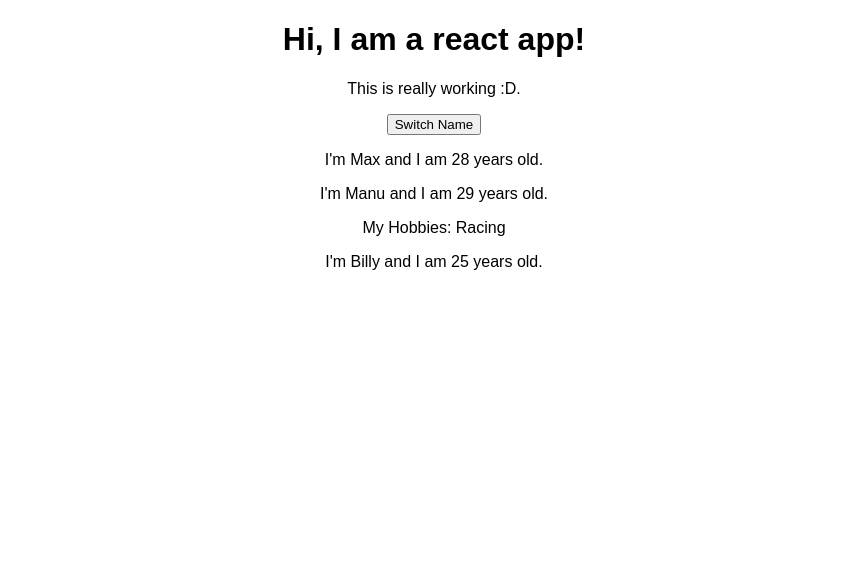
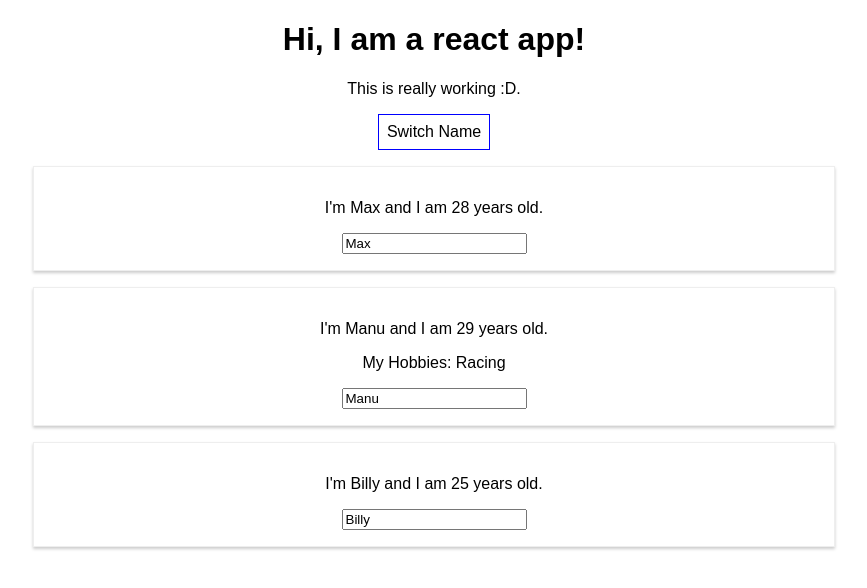
Before and after one commit to quangp789/first-react-app, a React (Create React App) app: page / in a window 1280 px wide. Shown: the top 588 px of the page, without its empty margins (206-1073 px from the left). Built offline with nearby package versions, Linux system fonts and the light colour scheme.

Commit message:
State Components, Passing method between components, Two way binding, Inline styles and style sheets

```diff
--- a/src/App.js
+++ b/src/App.js
@@ -1,43 +1,79 @@
-import React, { Component } from 'react';
+import React, { useState } from 'react';
 import './App.css';
 import Person from './Person/Person';
 
-class App extends Component {
-  	state = {
+const app = props => {
+	// useState - Always returns an array with 2 elements and ONLY 2.
+	// We use the first arg to render, and the second to make changes
+	const [personsState, setPersonsState] = useState({
 		persons: [
 			{ name: 'Max', age: 28 },
 			{ name: 'Manu', age: 29 },
 			{ name: 'Billy', age: 25 }
-		]
-	}
+		],
+	});
 
-	switchNameHandler = () => {
-		// console.log('Was Clicked!');
-		// This will not work: this.state.persons[0].name = 'Quang';
-		this.setState({persons: [
-			{ name: 'Quang', age: 28 },
+	// React Hook: You can reuse "useState" to effectively change your "persons" state w/o affecting your "other" state.
+	const [otherState, setOtherState] = useState('Some value');
+
+	const switchNameHandler = (newName) => {
+	// This will not work: this.state.persons[0].name = 'Quang';
+		setPersonsState({
+		  persons: [
+			{ name: newName, age: 28 },
 			{ name: 'Manu', age: 29 },
 			{ name: 'Billy', age: 27 }
-			]
+		  ]
 		})
-	}
+	};
 
-	render() {
+	// We extract the "target" of the event (what we typed) and get the value to change the name
+	const nameChangedHandler = (event) => {
+		setPersonsState({
+		  persons: [
+			{ name: 'Quang', age: 28 },
+			{ name: event.target.value, age: 29 },
+			{ name: 'Billy', age: 27 }
+		  ]
+		})
+	};
+
+	const style = {
+		backgroundColor: 'white',
+		font: 'inherit',
+		border: '1px solid blue',
+		padding: '8px',
+		cursor: 'pointer'
+	};
+
 	 return (
 	  // Cannot use class but rather className. Which is a react attribute
       <div className="App">
 		<h1>Hi, I am a react app!</h1>
 		<p>This is really working :D.</p>
-		 <button onClick={this.switchNameHandler}>Switch Name</button>
-		<Person name={this.state.persons[0].name} age={this.state.persons[0].age} />
-		<Person name={this.state.persons[1].name} age={this.state.persons[1].age} >My Hobbies: Racing</Person>
-		<Person name={this.state.persons[2].name} age={this.state.persons[2].age} />
+		 <button
+		 style={style}
+		 onClick={() => switchNameHandler('Quang Phong!')}>Switch Name</button>
+
+		<Person
+		name={personsState.persons[0].name}
+		age={personsState.persons[0].age} />
+
+		<Person
+		name={personsState.persons[1].name}
+		age={personsState.persons[1].age}
+		click={switchNameHandler.bind(this, 'Mary')}
+		// nameChangeHandler used here
+		changed={nameChangedHandler}>My Hobbies: Racing</Person>
+
+		<Person
+		name={personsState.persons[2].name}
+		age={personsState.persons[2].age} />
       </div>
 
     );
 	 // createElement method - Takes in at least 3 args (Component, props, ...children)
 	 // return React.createElement('div', {className: 'App'}, React.createElement('h1', null, 'Does this work now?'));
-  }
 }
 
-export default App;
+export default app;
--- /dev/null
+++ b/src/Person/Person.css
@@ -0,0 +1,12 @@
+.Person {
+	width: 60%;
+	margin: 16px auto;
+	border: 1px solid #eee;
+	box-shadow: 0 2px 3px #ccc;
+	padding: 16px;
+	text-align: center;
+}
+
+button {
+
+}
--- a/src/Person/Person.js
+++ b/src/Person/Person.js
@@ -1,11 +1,13 @@
 import React from 'react';
+import './Person.css';
 
 // Properties are the attributes you add in your components. EX <Person name="Quang" /> - Name is properties
 const person = (props) => {
 	return (
-		<div>
-			<p>I'm {props.name} and I am {props.age} years old.</p>
+		<div className="Person">
+			<p onClick={props.click}>I'm {props.name} and I am {props.age} years old.</p>
 			<p>{props.children}</p>
+			<input type="text" onChange={props.changed} value={props.name} />
 		</div>
 )};
 
```
Also changed, not shown: 1 other file (tests, documents, lock files or other folders).
